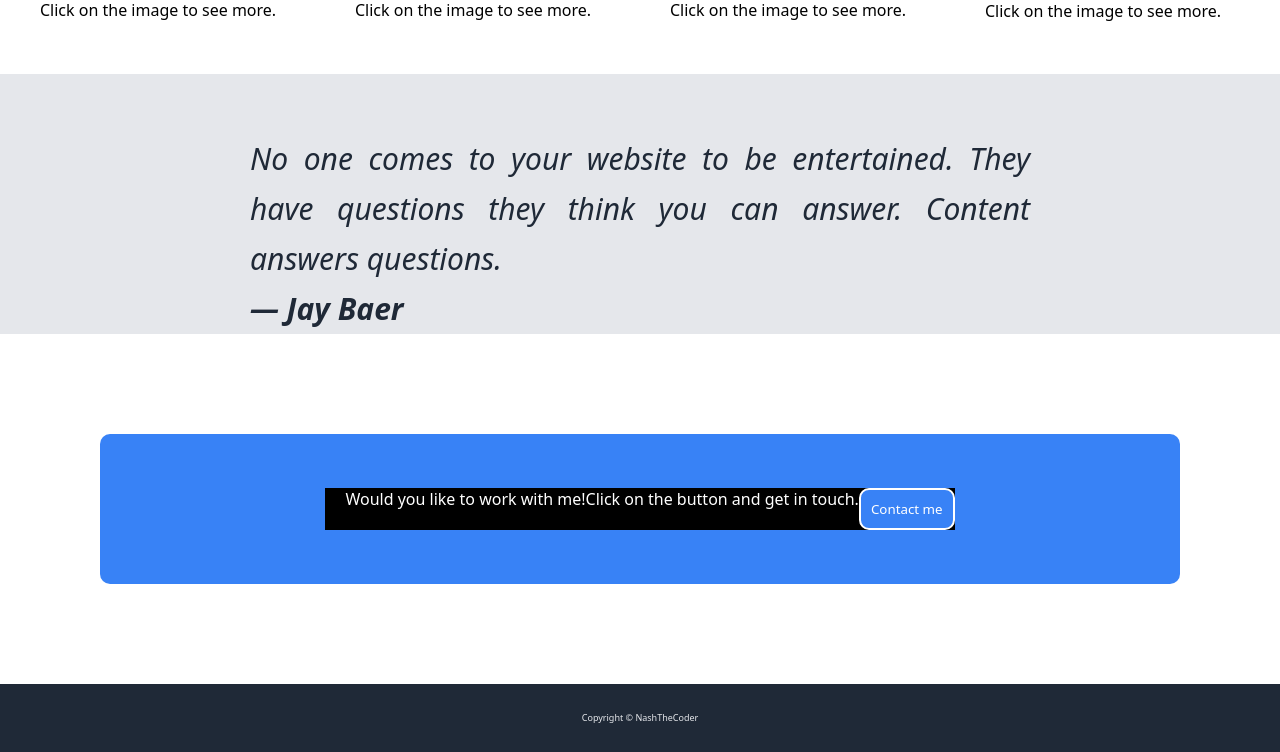
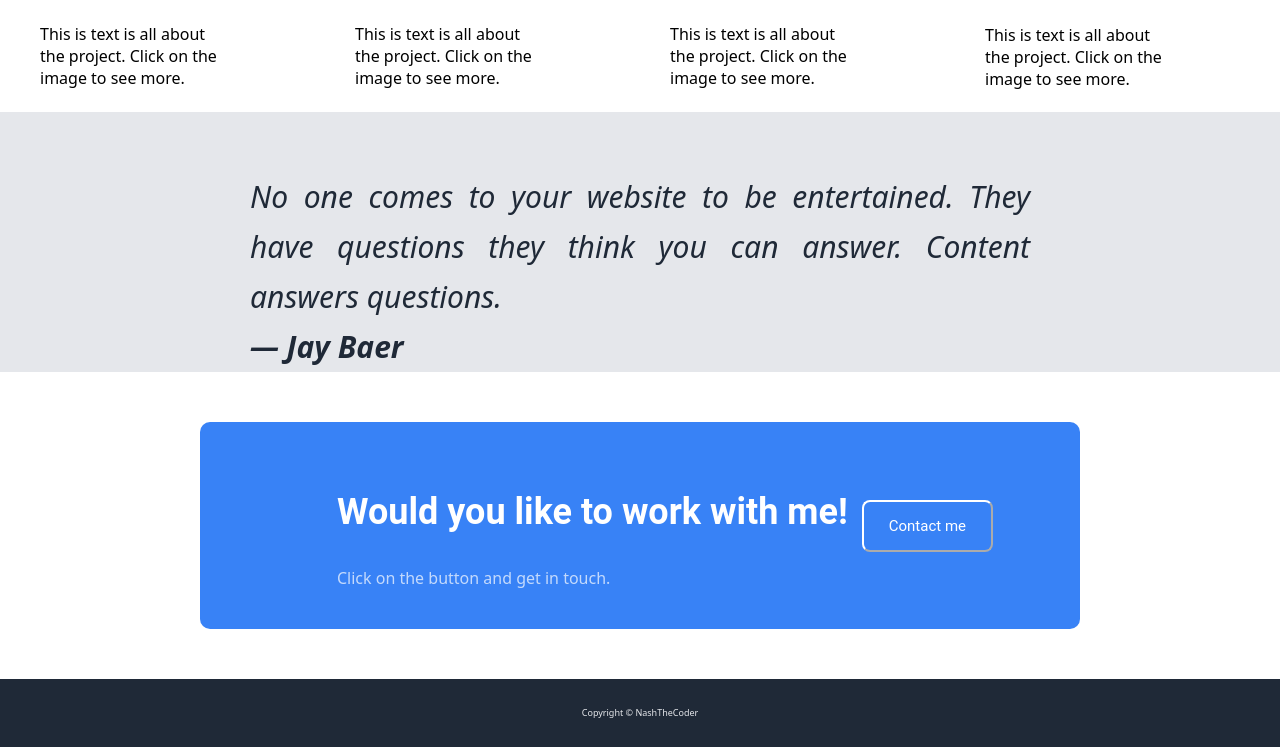
Before and after one commit to nashthecoder/odin-landing-pages, a plain HTML site: page landing-page/index.html in a window 1280 px wide. Shown: the part 993-1745 px from the top of the page. Drawn offline with Linux system fonts and the light colour scheme.

Commit message:
fix contact section css

```diff
--- a/landing-page/index.html
+++ b/landing-page/index.html
@@ -55,18 +55,16 @@
             <blockquote>No one comes to your website to be entertained. They have questions they think you can answer. Content answers questions.
                 <br /> <strong>― Jay Baer</strong> </blockquote>
         </div>
-        <div class="call-to-action" id="call-to-action">
-            <div>
-                <div class="call-text">
-                    <p class="leading-head">Would you like to work with me!</p>
-                    <p class="leading-text"> Click on the button and get in touch.</p>
+        <div class="contact" id="contact">
+                <div class="contact-item contact-text">
+                    <h3>Would you like to work with me!</h3>
+                    <p> Click on the button and get in touch.</p>
                 </div>
-                <div class="button-card">
-                    <button class="call-button">
+                <div class="contact-item contact-button">
+                    <button type="button">
                         Contact me
                     </button>
                 </div>
-            </div>
         </div>
         <div class="footer"><span>Copyright &copy; NashTheCoder</span>
         </div>
--- a/landing-page/styles.css
+++ b/landing-page/styles.css
@@ -2,14 +2,13 @@
     font-family: system-ui, -apple-system, BlinkMacSystemFont, 'Segoe UI', Roboto, Oxygen, Ubuntu, Cantarell, 'Open Sans', 'Helvetica Neue', sans-serif;
     margin: 0;
 }
-
 
 .flex-container {
     flex-direction: row;
     width: 100%;
 }
 
-.flex-container .hero {
+.hero {
     background: #1F2937;
     /* flex:1; */
     height: 400px;
@@ -22,10 +21,12 @@
     display: flex;
     justify-content: center;
 }
+
 .title {
     color: #ffffff;
     font-weight: 600;
 }
+
 .links {
     display: flex;
     justify-content: flex-end;
@@ -78,14 +79,10 @@
     padding-bottom: 20px;
 }
 
-
-
 .hero-text{
     padding-bottom: 20px;
     line-height: 30px;
 }
-
-
 
 .project-grid-container {
     display: flex;
@@ -101,6 +98,7 @@
 
 .project-text {
     padding: 10px;
+    width: 70%;
 }
 
 .project-grid-item {
@@ -121,7 +119,8 @@
 img {
     border-color: #1F2937;
     border-style: solid;
-    border-width: 4px;
+    border-width: 2px;
+    margin-bottom: 12px;
 }
 
 h3 {
@@ -131,7 +130,7 @@
     font-weight: bolder;
 }
 
-.flex-container .quote {
+.quote {
     background: #E5E7EB;
     padding-top: 60px;
     padding-left: 250px;
@@ -145,53 +144,42 @@
     text-align: justify;
 }
 
-.flex-container .call-to-action {
+.contact {
+    background: #3882F6;
     display: flex;
     border-radius: 10px;
-    margin: 100px;
-    background: #3882F6;
-    height: 150px;
+    border-color: none;
+    margin: 50px 200px;
+    padding: 10px 80px;
     align-items: center;
     justify-content: space-around;
-}
-
-.call-to-action div{
-    background: #000000;
-    display: flex;
-}
-.button-card {
-    display: flex;
-}
-
-button {
-    background: #3882F6;
-    border-radius: 10px;
-    border-style: none;
-    color: #ffffff;
-    padding: 10px
-}
-
-.call-text {
-    padding-left: 20px;
     color: #ffffff;
 }
 
 
-.leading-head {
-    display: flex;
-    flex:1;
-    font-weight: 500;
-
+.contact-text p {
+    opacity: 0.7;
+    margin: 5px 30px 30px 50px;
 }
 
-.leading-text {
-    /* color: #ffffff; */
+h3 {
+    font-family: 'Roboto', arial;
+    padding: 0;
+    margin: 30px 0px 0px 50px;
 }
 
+.contact-button {
+    display: flex;
+}
 
-.call-button {
-    border-style: solid;
+.contact-button button {
+    color: #ffffff;
+    font-family: 'Roboto', arial;
     border-color: #ffffff;
+    border-radius: 8px;
+    background-color: #3882F6;
+    padding: 15px 25px;
+    font-size: 15px;
 }
 
 .flex-container .footer {
```
